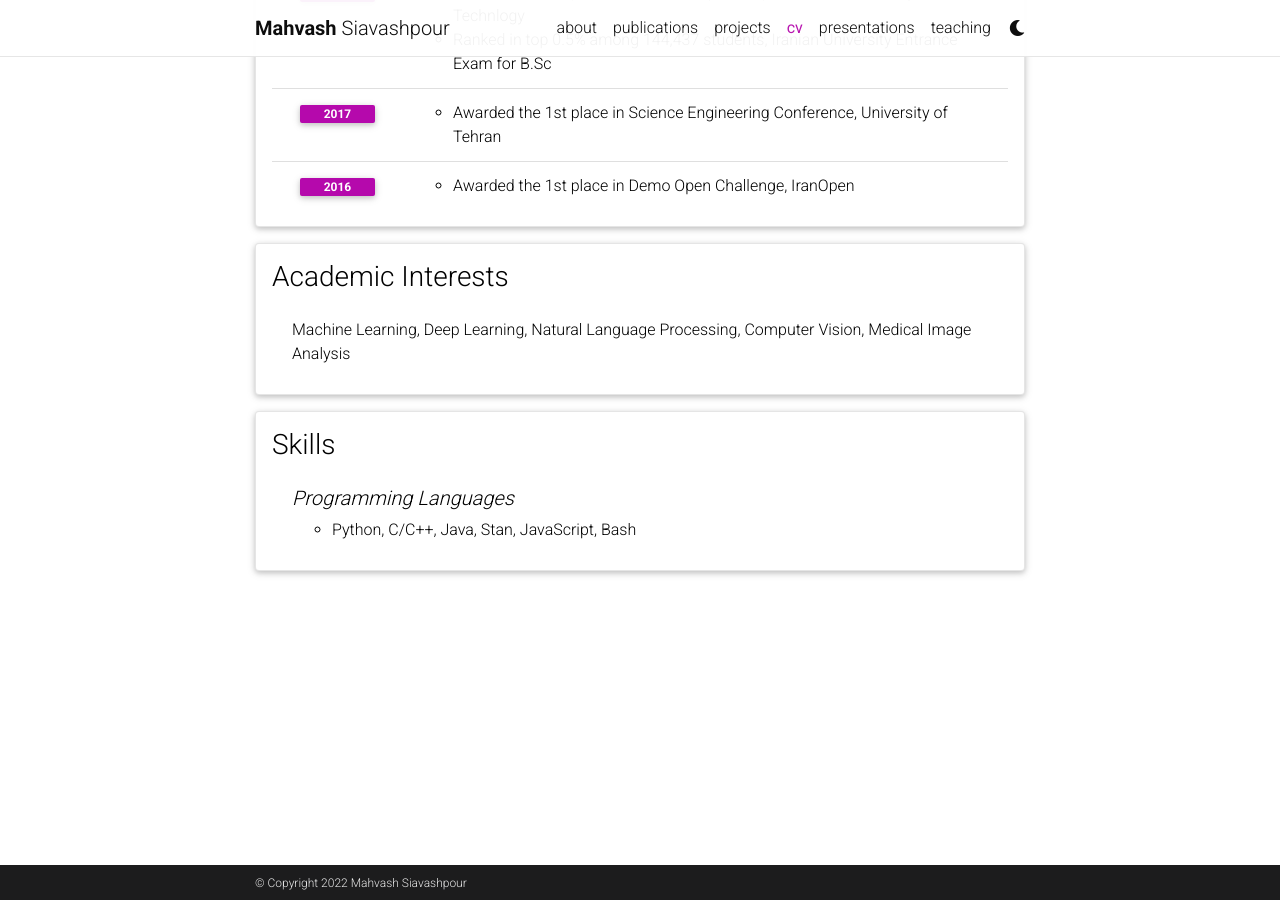
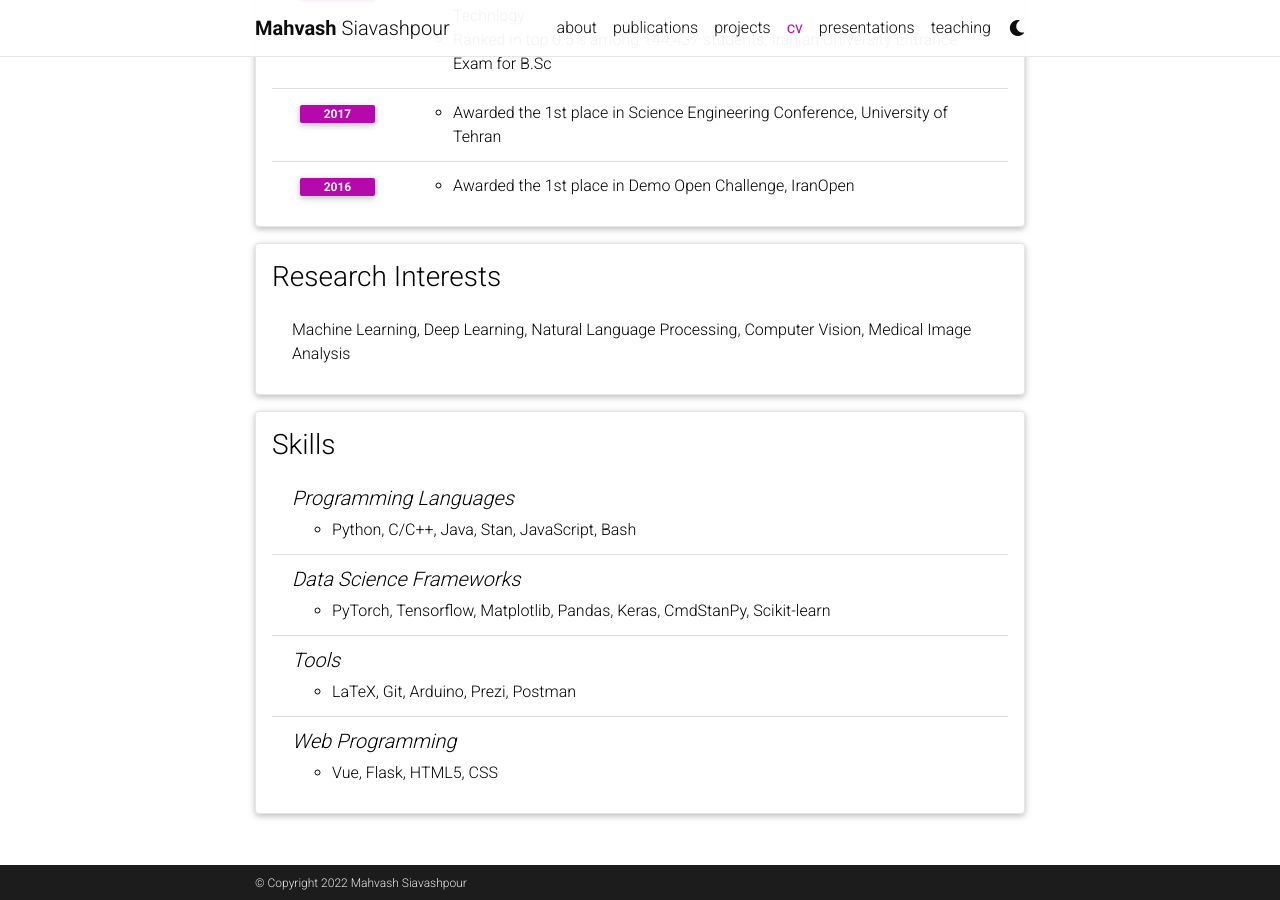
Before and after one commit to mahvash-siavashpour/mahvash-siavashpour.github.io, a Jekyll site: the page built from _pages/cv.md, in a window 1280 px wide and 900 px high, scrolled down 1540 px. Built offline with Jekyll 4.4.1, drawn with Linux system fonts in a browser that asks for light colours; comment, search, counter and statistics services are not loaded; a style sheet for code colours, icons or effects is not loaded.

Commit message:
minor changes

```diff
--- a/_data/cv.yml
+++ b/_data/cv.yml
@@ -69,7 +69,7 @@
       items:
         - Awarded the 1st place in Demo Open Challenge, IranOpen
 
-- title: Academic Interests
+- title: Research Interests
   type: list
   contents:
     - Machine Learning, Deep Learning, Natural Language Processing, Computer Vision, Medical Image Analysis
@@ -80,3 +80,12 @@
   contents:
     - title: Programming Languages
       items: Python, C/C++, Java, Stan, JavaScript, Bash
+
+    - title: Data Science Frameworks
+      items: PyTorch, Tensorflow, Matplotlib, Pandas, Keras, CmdStanPy, Scikit-learn
+
+    - title: Tools
+      items: LaTeX, Git, Arduino, Prezi, Postman
+
+    - title: Web Programming
+      items: Vue, Flask, HTML5, CSS
```
